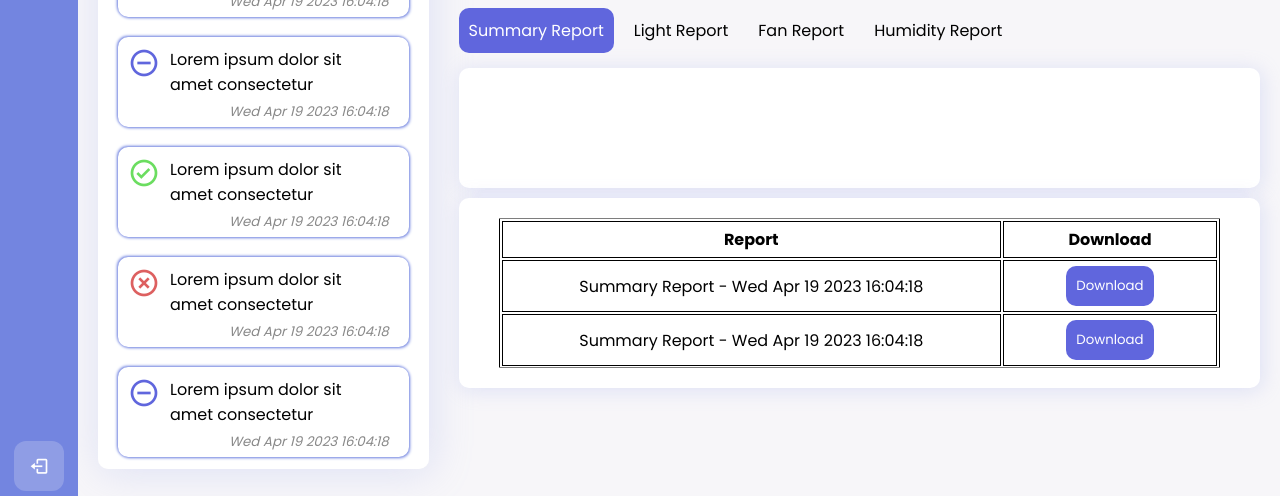
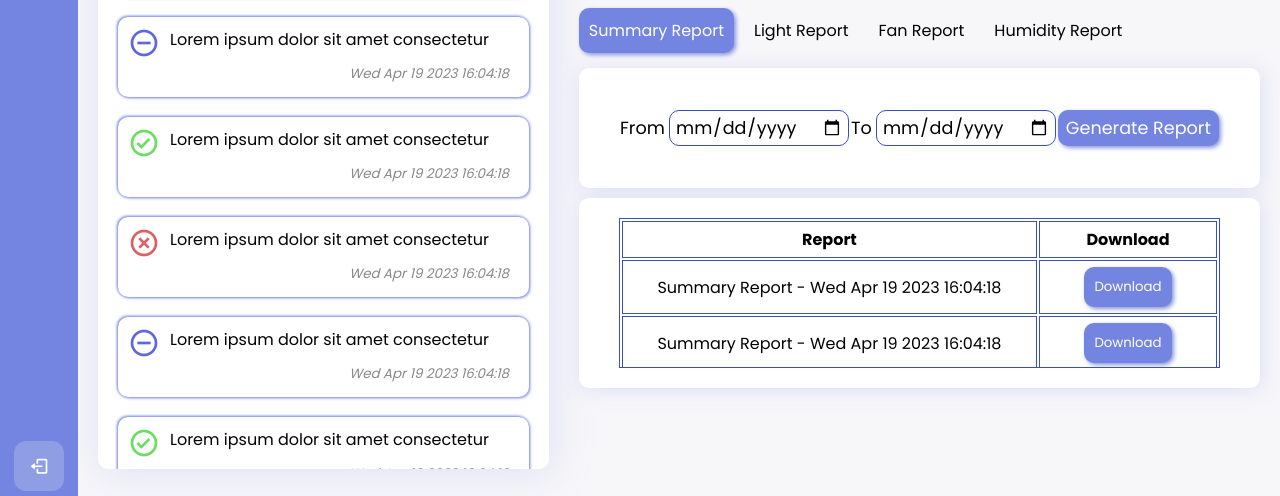
Before and after one commit to ngvihoa/SmartHome_FE, a plain HTML site: page page/report.html in a window 1280 px wide. Shown: the part 304-800 px from the top of the page. Drawn offline with nearby package versions, Linux system fonts and the light colour scheme.

Commit message:
update report 1.2 and others

```diff
--- a/page/report.html
+++ b/page/report.html
@@ -182,7 +182,17 @@
                     </div>
                     <div class="report-form">
                         <div class="setting-report">
-
+                            <form action="" method="post">
+                                <div class="from-date">
+                                    <label for="start-date">From</label>
+                                    <input type="date" name="start-date" id="start-date">
+                                </div>
+                                <div class="to-date">
+                                    <label for="end-date">To</label>
+                                    <input type="date" name="end-date" id="end-date">
+                                </div>
+                                <button type="submit">Generate Report</button>
+                            </form>
                         </div>
                         <div class="result-report">
                             <!-- <div class="nothing-text">No report have been created.</div> -->
--- a/style/report.css
+++ b/style/report.css
@@ -15,7 +15,7 @@ button{
 
 .main_content .notification-box{
     /* border: 1px solid red; */
-    width: 30%;
+    width: 60%;
     padding: 10px 10px 10px 20px;
 }
 
@@ -50,7 +50,7 @@ button{
 .notification-list .notification{
     /* border: 1px solid black; */
     border-radius: 10px;
-    min-height: 90px;
+    min-height: 80px;
     display: flex;
     flex-direction: column;
     gap: 5px;
@@ -98,7 +98,7 @@ button{
 
 .main_content .sub_content{
     /* border: 1px solid red; */
-    width: calc(100% - 30%);
+    width: calc(100% - 40%);
     padding: 10px 20px;
     display: flex;
     flex-direction: column;
@@ -205,6 +205,43 @@ button{
     box-shadow: 2px 2px 20px rgba(159, 171, 236, 0.3);
 }
 
+.setting-report form{
+    width: 100%;
+    height: 100%;
+    display: flex;
+    padding: 40px;
+    justify-content: space-around;
+    align-items: center;
+}
+
+.setting-report form .from-date *,
+.setting-report form .to-date *{
+    font-size: 1.1rem;
+}
+
+
+.setting-report form .from-date input,
+.setting-report form .to-date input{
+    padding: 3px 5px;
+    border-radius: 10px;
+    border: 1px solid #384fc6;
+}
+
+.setting-report form button{
+    font-size: 1.1rem;
+    padding: 5px 8px;
+    border-radius: 10px;
+    color: #fff;
+    background-color: #7385E0;
+    border: none;
+    box-shadow: 2px 2px 4px #8796dd;
+}
+
+.setting-report form button:hover{
+    background-color: #384fc6;
+}
+
+
 .report-form .result-report{
     width: 100%;
     height: 190px;
@@ -237,8 +274,8 @@ button{
     width: 100%;
     height: 100%;
     overflow-y: auto;
-    border-top: 1px solid #7e7e7e;
-    border-bottom: 1px solid #7e7e7e;
+    border-top: 1px solid #384fc6;
+    border-bottom: 1px solid #384fc6;
 
 }
 
@@ -247,7 +284,7 @@ button{
 }
 
 table, th, td{
-    border: 1px solid black;
+    border: 1px solid #384fc6;
 }
 
 .report-table table{
@@ -263,25 +300,33 @@ table tr th:first-child{
     width: 70%;
 }
 
-th, td{
+th{
     padding: 5px;
+}
+
+td{
+    padding: 6px;
 }
 
 td button{
     padding: 10px;
     border-radius: 10px;
-    background-color: #6066dd;
+    background-color: #7385E0;
     color: #fff;
     border: none;
+    box-shadow: 2px 2px 4px #8796dd;
+
 }
 
 td button:hover{
-    background-color: #434dd2;
+    background-color: #384fc6;
 }
 
 .aim{
-    background-color: #6066dd;
+    background-color: #7385E0;
     border-radius: 10px;
     color: #fff;
     transition: linear 300ms;
+    box-shadow: 2px 2px 4px #8796dd;
+
 }
```
Also changed, not shown: style/dashboard.css (+22 -2 lines).
